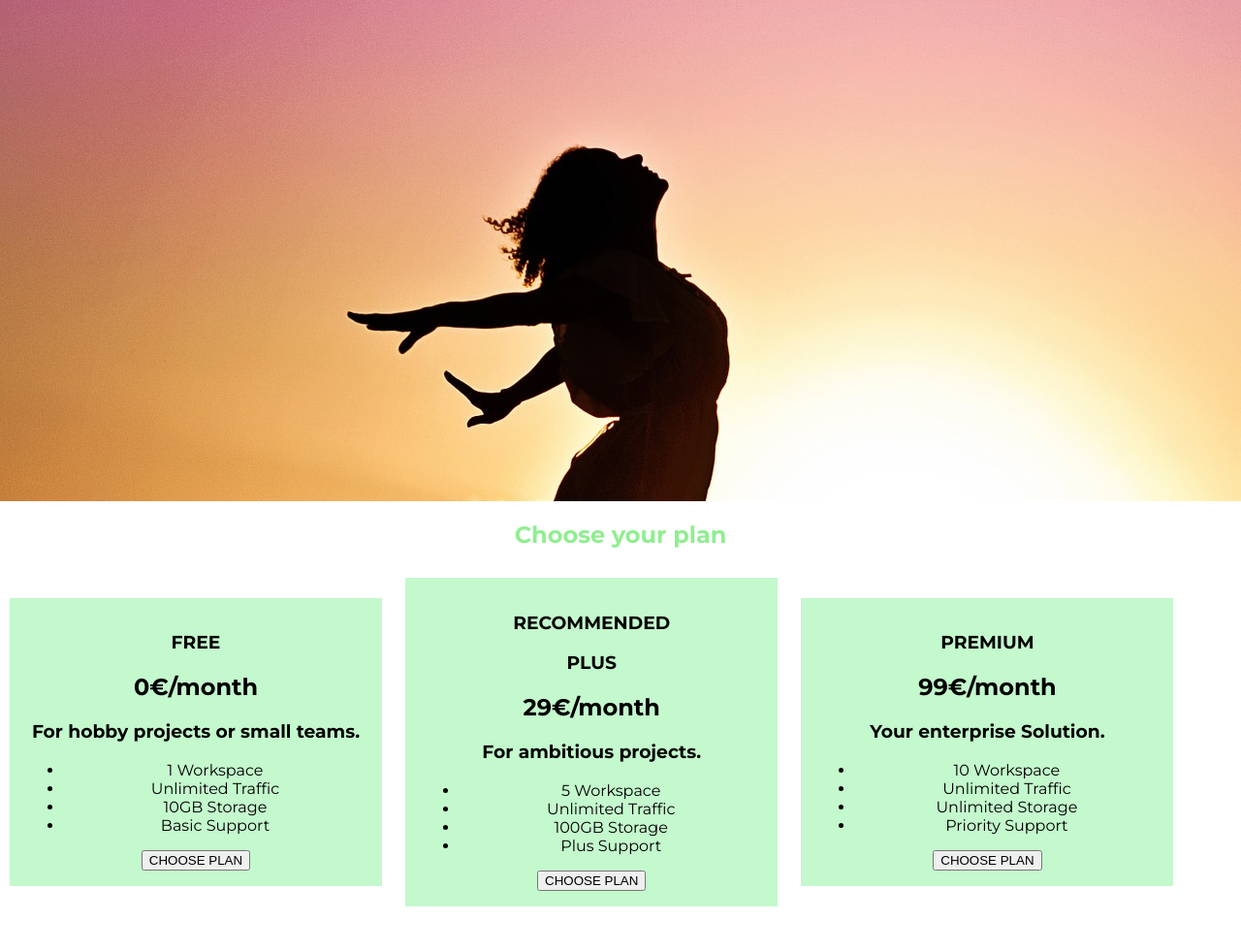
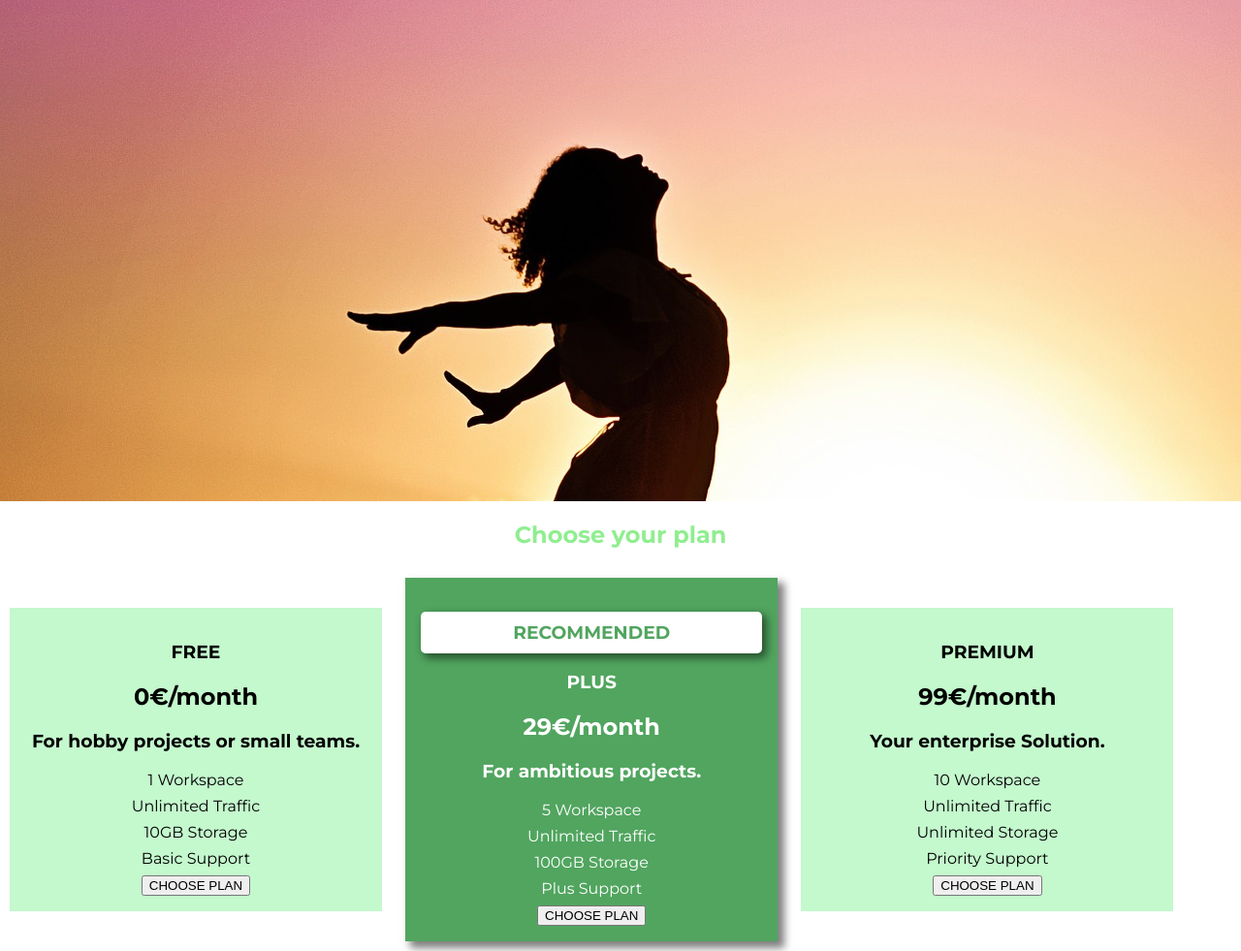
Before and after one commit to R-Rieck/css2020, a plain HTML site: page source/section5/index.html in a window 1280 px wide. Shown: the part 120-1101 px from the top of the page at 97% size. Before the commit the page ends 1065 px from the top, so only its background shows below. Drawn offline with Linux system fonts and the light colour scheme.

Commit message:
some styling for the price plans

```diff
--- a/source/section5/index.html
+++ b/source/section5/index.html
@@ -46,26 +46,26 @@
             <h1>FREE</h1>
             <h2>0€/month</h2>
             <h3>For hobby projects or small teams.</h3>
-            <ul>
-              <li>1 Workspace</li>
-              <li>Unlimited Traffic</li>
-              <li>10GB Storage</li>
-              <li>Basic Support</li>
+            <ul class="plan-box-features">
+              <li class="plan-box-features-item">1 Workspace</li>
+              <li class="plan-box-features-item">Unlimited Traffic</li>
+              <li class="plan-box-features-item">10GB Storage</li>
+              <li class="plan-box-features-item">Basic Support</li>
             </ul>
             <div>
               <button>CHOOSE PLAN</button>
             </div>
           </article>
-          <article class="plan-box">
-            <h1>RECOMMENDED</h1>
+          <article class="plan-box plan-box-recommened">
+            <h1 class="plan-box-badge">RECOMMENDED</h1>
             <h1>PLUS</h1>
             <h2>29€/month</h2>
             <h3>For ambitious projects.</h3>
-            <ul>
-              <li>5 Workspace</li>
-              <li>Unlimited Traffic</li>
-              <li>100GB Storage</li>
-              <li>Plus Support</li>
+            <ul class="plan-box-features">
+              <li class="plan-box-features-item">5 Workspace</li>
+              <li class="plan-box-features-item">Unlimited Traffic</li>
+              <li class="plan-box-features-item">100GB Storage</li>
+              <li class="plan-box-features-item">Plus Support</li>
             </ul>
             <div>
               <button>CHOOSE PLAN</button>
@@ -75,11 +75,11 @@
             <h1>PREMIUM</h1>
             <h2>99€/month</h2>
             <h3>Your enterprise Solution.</h3>
-            <ul>
-              <li>10 Workspace</li>
-              <li>Unlimited Traffic</li>
-              <li>Unlimited Storage</li>
-              <li>Priority Support</li>
+            <ul class="plan-box-features">
+              <li class="plan-box-features-item">10 Workspace</li>
+              <li class="plan-box-features-item">Unlimited Traffic</li>
+              <li class="plan-box-features-item">Unlimited Storage</li>
+              <li class="plan-box-features-item">Priority Support</li>
             </ul>
             <div>
               <button>CHOOSE PLAN</button>
--- a/source/section5/style.css
+++ b/source/section5/style.css
@@ -33,6 +33,30 @@ body {
   display: inline-block;
   width: 30%;
   vertical-align: middle;
+}
+
+.plan-box-recommened {
+  background-color: #51a55f;
+  color: white;
+  box-shadow: 6px 6px 8px 1px rgba(0, 0, 0, 0.5);
+}
+
+.plan-box-badge {
+  background-color: white;
+  color: #51a55f;
+  box-shadow: 4px 4px 8px 1px rgba(0, 0, 0, 0.5);
+  border-radius: 5px;
+  padding: 10px 0;
+}
+
+.plan-box-features {
+  list-style-type: none;
+  margin: 0;
+  padding: 0;
+}
+
+.plan-box-features-item {
+  margin: 8px 0;
 }
 
 .main-header {
```
Also changed, not shown: README.md.
